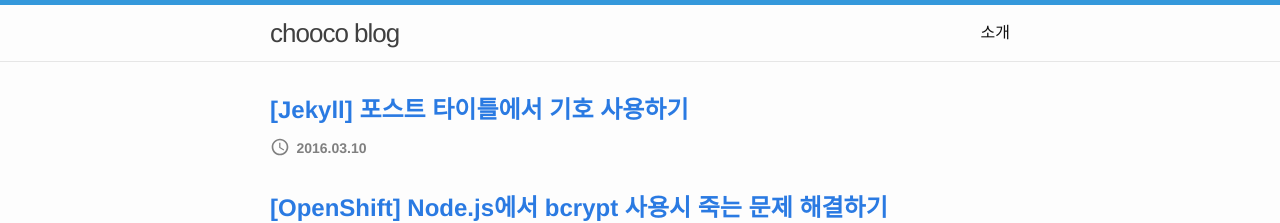
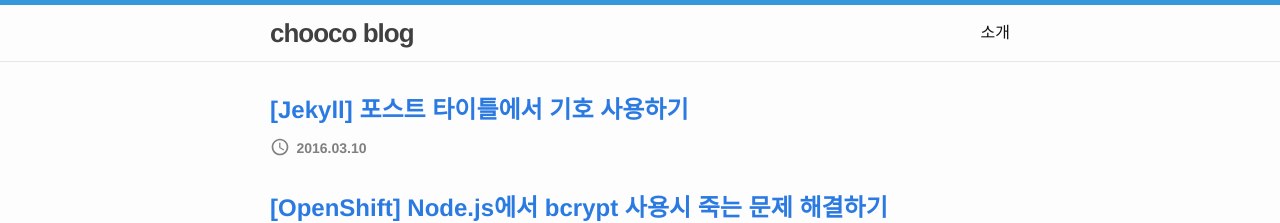
Before and after one commit to chooco13/chooco13.github.io, a Jekyll site: the page built from index.html, in a window 1280 px wide. Shown: the top 223 px of the page. Built offline with Jekyll 4.4.1, drawn with Linux system fonts in a browser that asks for light colours.

Commit message:
header modified

```diff
--- a/_sass/_layout.scss
+++ b/_sass/_layout.scss
@@ -17,6 +17,8 @@
     letter-spacing: -1px;
     margin-bottom: 0;
     float: left;
+    font-weight: bold;
+    text-decoration: none !important;
 
     &,
     &:visited {
@@ -35,7 +37,7 @@
     .page-link {
         color: $text-color;
         line-height: $base-line-height;
-
+        text-decoration: none !important;
         // Gaps between nav items, but not on the last one
         &:not(:last-child) {
             margin-right: 20px;
```
